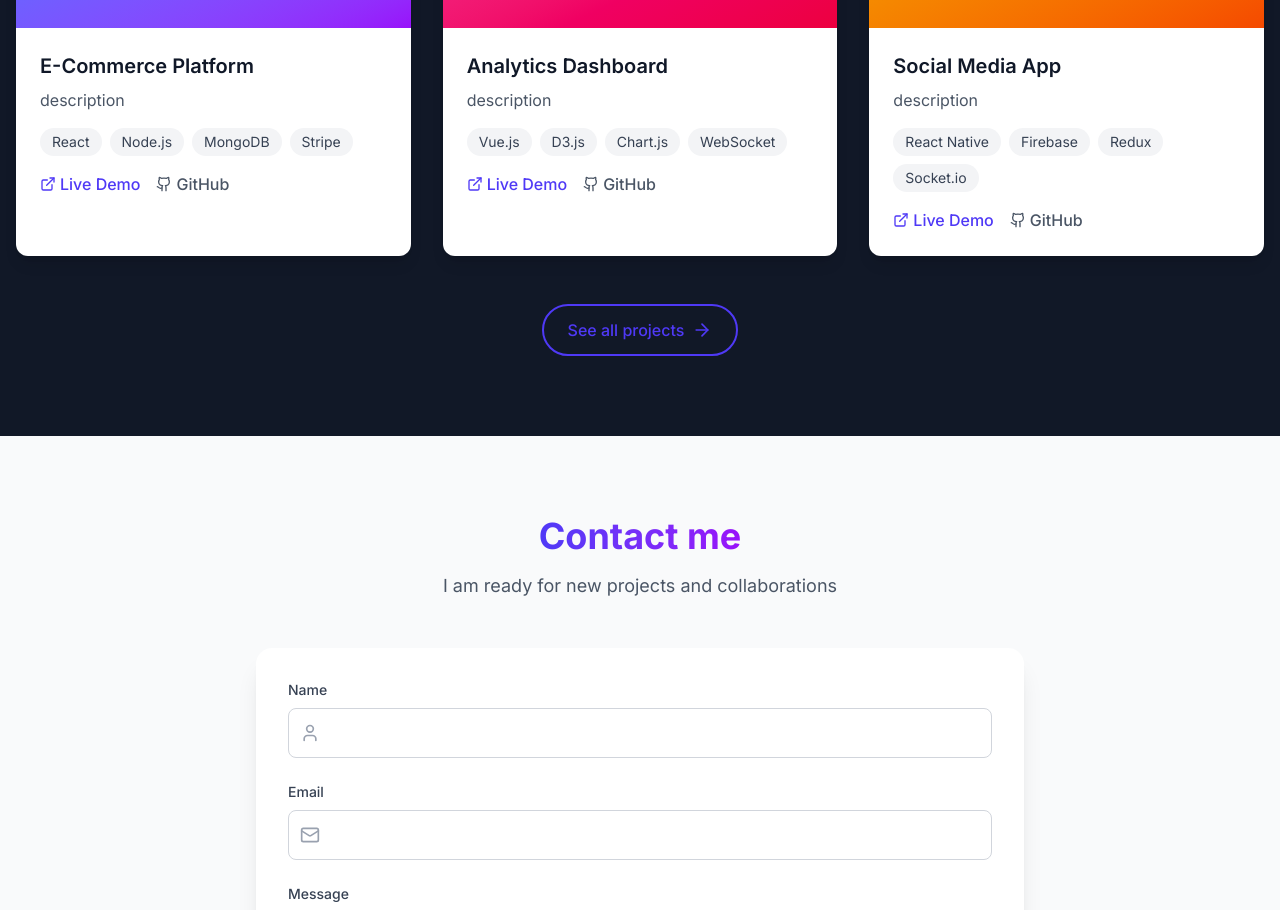
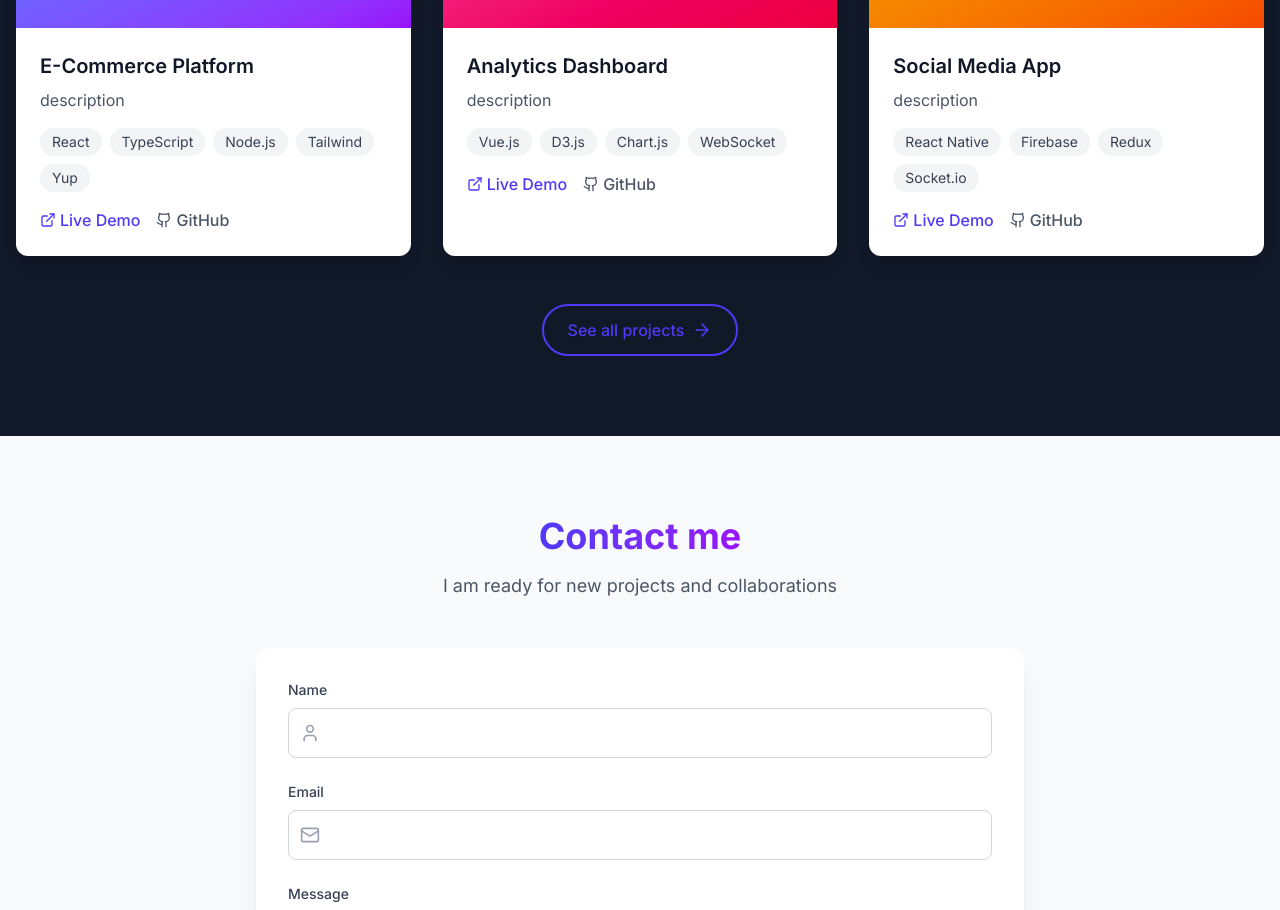
Before and after one commit to TamarCoder/portfolio, a Next.js app: page / in a window 1280 px wide. Shown: the part 1760-2670 px from the top of the page. Built offline with nearby package versions, Linux system fonts and the light colour scheme.

Commit message:
add demo links

```diff
--- a/app/components/Projects/ProjectsSection.tsx
+++ b/app/components/Projects/ProjectsSection.tsx
@@ -14,10 +14,10 @@ const ProjectsSection = () => {
       title: "E-Commerce Platform",
       description:
         "description",
-      technologies: ["React", "Node.js", "MongoDB", "Stripe"],
+      technologies: ["React", "TypeScript" ,"Node.js",  "Tailwind", "Yup"],
       gradient: "from-blue-500 to-purple-600",
-      demoLink: "#",
-      githubLink: "#",
+      demoLink: "http://localhost:3002/",
+      githubLink: "https://github.com/TamarCoder/EcommerceApp",
     },
     {
       icon: <BarChart3 className="w-12 h-12" />,
```
